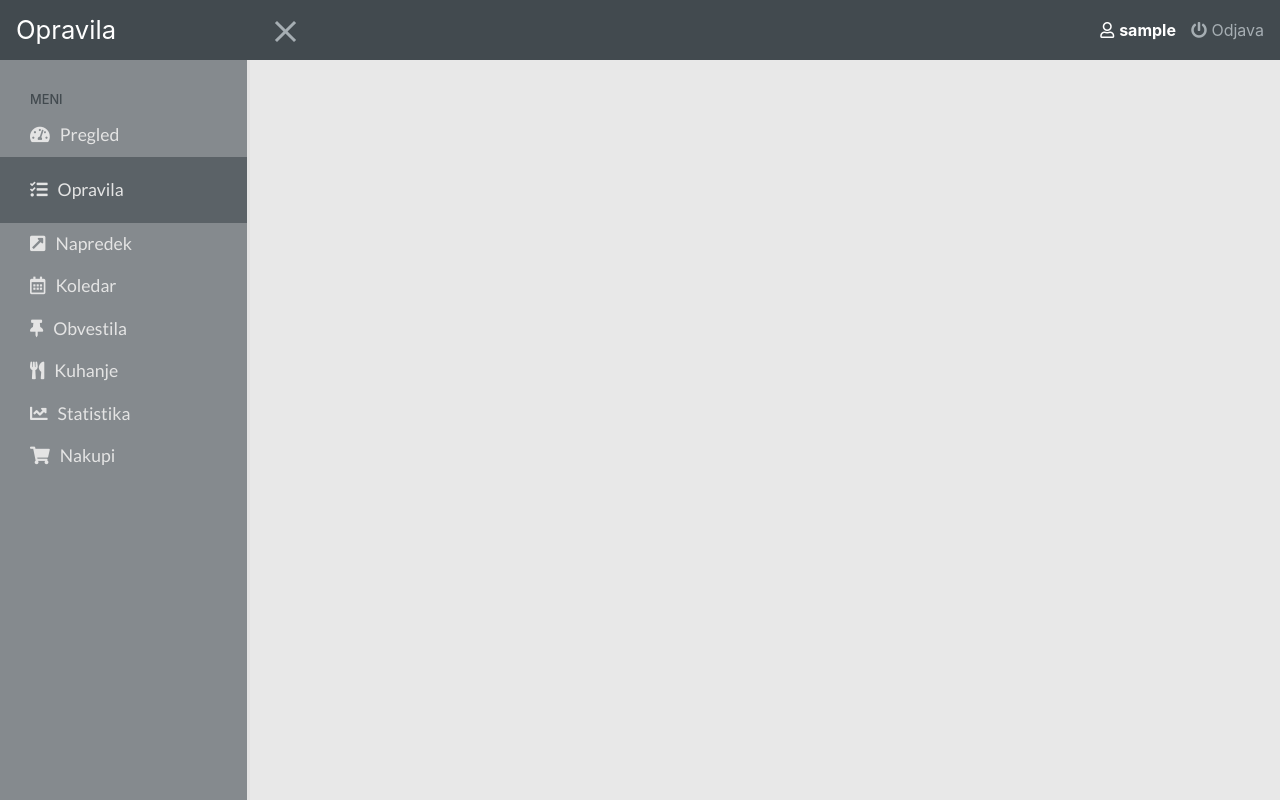
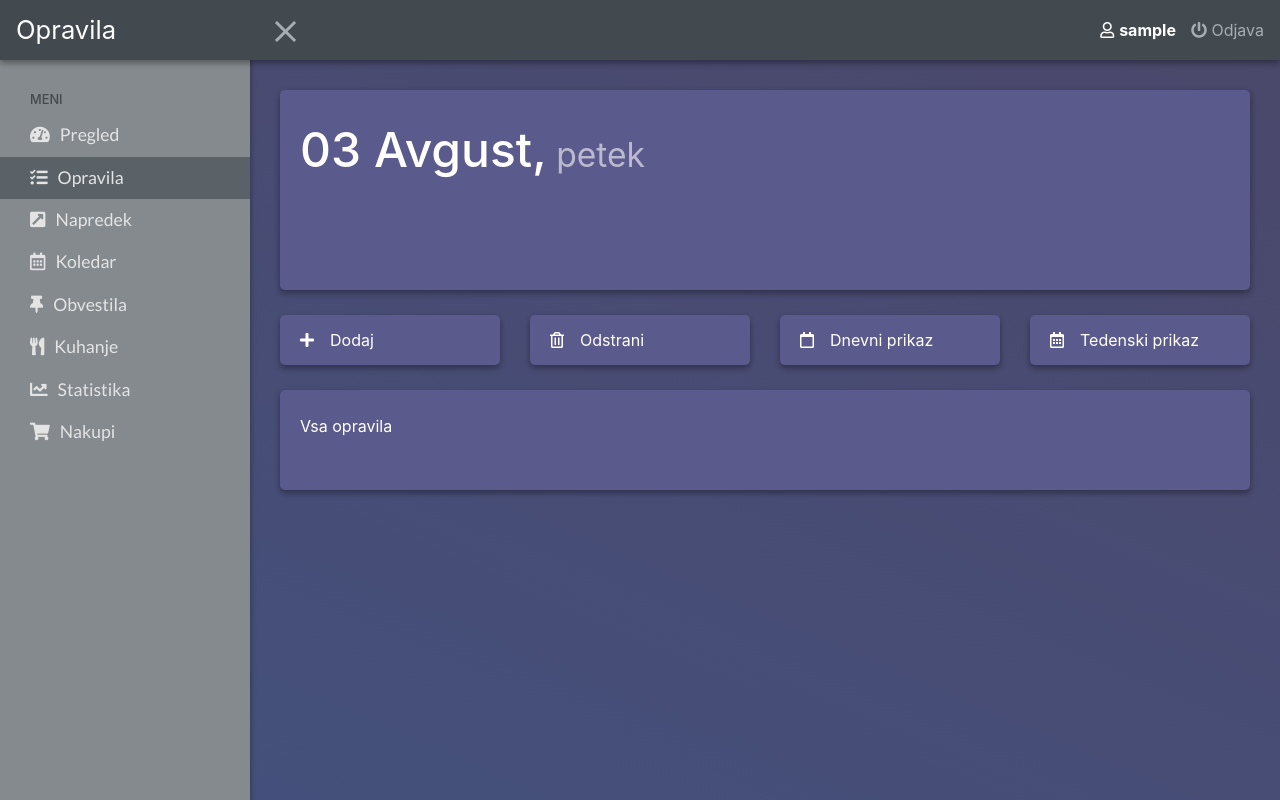
Before and after one commit to mskraban/wloss, a PHP site: page /Opravila.php in a window 1280 px wide. Run offline with PHP 8.4, Linux system fonts and the light colour scheme; the visitor is signed in with stand-in values (Sample User, id 1); some libraries are stand-ins or nearby versions.

Commit message:
Updated design

```diff
--- a/Opravila.php
+++ b/Opravila.php
@@ -18,6 +18,7 @@ if(!isset($_SESSION['username']) || empty($_SESSION['username'])){
     <meta name="viewport" content="width=device-width, initial-scale=1">
     <link rel="stylesheet" href="https://use.fontawesome.com/releases/v5.0.13/css/all.css" integrity="sha384-DNOHZ68U8hZfKXOrtjWvjxusGo9WQnrNx2sqG0tfsghAvtVlRW3tvkXWZh58N9jp" crossorigin="anonymous">
     <link href="https://fonts.googleapis.com/css?family=Open+Sans:300,400,700" rel="stylesheet">
+    <link rel="stylesheet" href="https://cdnjs.cloudflare.com/ajax/libs/animate.css/3.5.2/animate.min.css">
     <link rel="stylesheet" href="https://stackpath.bootstrapcdn.com/bootstrap/4.1.1/css/bootstrap.min.css" integrity="sha384-WskhaSGFgHYWDcbwN70/dfYBj47jz9qbsMId/iRN3ewGhXQFZCSftd1LZCfmhktB" crossorigin="anonymous">
     <link rel="stylesheet" href="assets/css/style.css"/>
     <link rel="stylesheet" href="assets/css/calendar.css"/>
@@ -30,7 +31,7 @@ if(!isset($_SESSION['username']) || empty($_SESSION['username'])){
     <script src="assets/js/script.js"></script>
     <script src="assets/js/calendar.js"></script>
 </head>
-<body id="w-background">
+<body id="w-background" class="bg-primary">
 
 
 
@@ -82,7 +83,56 @@ if(!isset($_SESSION['username']) || empty($_SESSION['username'])){
     </div>
 
         <div class="container-menu" id="auto-dash">
-            <div class="row"></div>
+            <div class="row">
+                <div class="col-12 col-lg-12 col-xl-12 widget">
+                    <div class="widget-xl-slim bg-purp">
+                        <div class="row h-50 animated slideInUp delay-1s">
+                            <div class="col-6"><span class="heading-day">03 Avgust,</span><span class="heading-date"> petek</span></div>
+                            <div class="col-6"></div>
+                        </div>
+                        <div class="row h-50">
+                            <div class="col-6"></div>
+                            <div class="col-6"></div>
+                        </div>
+                    </div>
+                </div>
+            </div>
+
+            <div class="row">
+                <div class="col-md-3 col-sm-6 widget">
+                    <div class="widget-xl-extra-slim bg-purp align-center text-white">
+                        <i class="fas fa-plus pr-3"></i>
+                        Dodaj
+                    </div>
+                </div>
+                <div class="col-md-3 col-sm-6 widget">
+                    <div class="widget-xl-extra-slim bg-purp align-center text-white">
+                        <i class="far fa-trash-alt pr-3"></i>
+                        Odstrani
+                    </div>
+                </div>
+                <div class="col-md-3 col-sm-6 widget">
+                    <div class="widget-xl-extra-slim bg-purp align-center text-white">
+                        <i class="far fa-calendar pr-3"></i>
+                        Dnevni prikaz
+                    </div>
+                </div>
+                <div class="col-md-3 col-sm-6 widget">
+                    <div class="widget-xl-extra-slim bg-purp align-center text-white">
+                        <i class="far fa-calendar-alt pr-3"></i>
+                        Tedenski prikaz
+                    </div>
+                </div>
+            </div>
+
+            <div class="row">
+                <div class="col-12 col-lg-12 col-xl-12 widget">
+                    <div class="widget-task bg-purp text-white">
+                        Vsa opravila
+                    </div>
+                </div>
+            </div>
+
         </div>
 
 
--- a/assets/css/style.css
+++ b/assets/css/style.css
@@ -37,6 +37,7 @@ body {
 .navbar {
     height           : 60px;
     background-color : #424a4f;
+    box-shadow: 0 3px 6px rgba(0, 0, 0, 0.16), 0 3px 6px rgba(0, 0, 0, 0.23);
 }
 
 .color-brand {
@@ -135,10 +136,7 @@ body {
     background-color   : #858a8e;
     overflow-x         : hidden;
     transition         : 0.5s ease-out;
-    border-right       : 1px solid #e3e3e3;
-    border-right-width : 3px;
-    border-right-style : solid;
-    border-right-color : rgb(227, 227, 227);
+    box-shadow: 0 3px 6px rgba(0, 0, 0, 0.16), 0 3px 6px rgba(0, 0, 0, 0.23);
 }
 
 .sidenav a {
@@ -160,8 +158,6 @@ body {
 .li-active a {
     color            : #e4e4e4;
     background-color : #5b6267;
-    padding-top      : 20px;
-    padding-bottom   : 20px;
 }
 
 a.text-secondary:hover {
@@ -252,6 +248,36 @@ a.text-secondary {
     box-shadow       : 0 3px 6px rgba(0, 0, 0, 0.16), 0 3px 6px rgba(0, 0, 0, 0.23);
 }
 
+.widget-xl-slim {
+    background-color : white;
+    width            : 100%;
+    height           : 200px !important;
+    border-radius    : 5px;
+    padding          : 24px 20px;
+    margin-bottom    : 25px;
+    box-shadow       : 0 3px 6px rgba(0, 0, 0, 0.16), 0 3px 6px rgba(0, 0, 0, 0.23);
+}
+
+.widget-xl-extra-slim {
+    background-color : white;
+    width            : 100%;
+    height           : 50px !important;
+    border-radius    : 5px;
+    padding          : 24px 20px;
+    margin-bottom    : 25px;
+    box-shadow       : 0 3px 6px rgba(0, 0, 0, 0.16), 0 3px 6px rgba(0, 0, 0, 0.23);
+}
+
+.widget-task {
+    background-color : white;
+    width            : 100%;
+    height           : 100px !important;
+    border-radius    : 5px;
+    padding          : 24px 20px;
+    margin-bottom    : 25px;
+    box-shadow       : 0 3px 6px rgba(0, 0, 0, 0.16), 0 3px 6px rgba(0, 0, 0, 0.23);
+}
+
 .widget-lg {
     background-color : white;
     width            : 100%;
@@ -277,6 +303,10 @@ a.text-secondary {
     min-height    : 1px;
     padding-right : 15px;
     padding-left  : 15px;
+}
+
+.widget-lastrow {
+    margin-bottom: 0px;
 }
 
 .container-menu {
@@ -501,6 +531,10 @@ a.text-secondary {
     height : 50%;
 }
 
+.w-50 {
+    width: 50%;
+}
+
 .font-heading-list {
     font-family : 'Roboto', sans-serif;
     font-size   : 1.4rem;
@@ -528,3 +562,53 @@ a.text-secondary {
 .j-space {
     justify-content: space-around;
 }
+
+.bg-purp {
+    background-color: #5b5a8c;
+}
+
+.heading-day {
+    font-size: 3rem;
+    font-weight: 500;
+    color: white;
+}
+
+.heading-date {
+    font-size: 2.1rem;
+    font-weight: 400;
+    color: rgba(255, 255, 255, 0.58);
+}
+
+.heading-month {
+    font-size: 1.5rem;
+    font-weight: 400;
+}
+
+.bg-primary {
+    height: 100%;
+    background-image: linear-gradient(to right top, #385789, #43517d, #494b72, #4b4666, #4b415b);
+    -webkit-animation: Gradient 5s ease infinite;
+    -moz-animation: Gradient 5s ease infinite;
+    animation: Gradient 5s ease infinite;
+    background-size: 300% 300%;
+}
+
+.animation-delay-200 {
+    -webkit-animation-delay: 0.1s;
+    animation-delay: 0.2s;
+}
+
+.animation-delay-400 {
+    -webkit-animation-delay: 0.2s;
+    animation-delay: 0.4s;
+}
+
+.animation-delay-600 {
+    -webkit-animation-delay: 0.2s;
+    animation-delay: 0.6s;
+}
+
+.align-center {
+    display: flex;
+    align-items: center;
+}
--- a/login.php
+++ b/login.php
@@ -85,7 +85,7 @@ if($_SERVER["REQUEST_METHOD"] == "POST"){
     <link rel="stylesheet" href="https://use.fontawesome.com/releases/v5.0.13/css/all.css" integrity="sha384-DNOHZ68U8hZfKXOrtjWvjxusGo9WQnrNx2sqG0tfsghAvtVlRW3tvkXWZh58N9jp" crossorigin="anonymous">
     <link href="https://fonts.googleapis.com/css?family=Open+Sans:300,400,700" rel="stylesheet">
     <link rel="stylesheet" href="https://stackpath.bootstrapcdn.com/bootstrap/4.1.1/css/bootstrap.min.css" integrity="sha384-WskhaSGFgHYWDcbwN70/dfYBj47jz9qbsMId/iRN3ewGhXQFZCSftd1LZCfmhktB" crossorigin="anonymous">
-    <link rel="stylesheet" href="login.css"/>
+    <link rel="stylesheet" href="assets/css/login.css"/>
     <script src="https://code.jquery.com/jquery-3.3.1.slim.min.js" integrity="sha384-q8i/X+965DzO0rT7abK41JStQIAqVgRVzpbzo5smXKp4YfRvH+8abtTE1Pi6jizo" crossorigin="anonymous"></script>
     <script src="https://cdnjs.cloudflare.com/ajax/libs/popper.js/1.14.3/umd/popper.min.js" integrity="sha384-ZMP7rVo3mIykV+2+9J3UJ46jBk0WLaUAdn689aCwoqbBJiSnjAK/l8WvCWPIPm49" crossorigin="anonymous"></script>
     <script src="https://stackpath.bootstrapcdn.com/bootstrap/4.1.1/js/bootstrap.min.js" integrity="sha384-smHYKdLADwkXOn1EmN1qk/HfnUcbVRZyYmZ4qpPea6sjB/pTJ0euyQp0Mk8ck+5T" crossorigin="anonymous"></script>
--- a/register.php
+++ b/register.php
@@ -138,7 +138,7 @@ if($_SERVER["REQUEST_METHOD"] == "POST"){
     <link rel="stylesheet" href="https://use.fontawesome.com/releases/v5.0.13/css/all.css" integrity="sha384-DNOHZ68U8hZfKXOrtjWvjxusGo9WQnrNx2sqG0tfsghAvtVlRW3tvkXWZh58N9jp" crossorigin="anonymous">
     <link href="https://fonts.googleapis.com/css?family=Open+Sans:300,400,700" rel="stylesheet">
     <link rel="stylesheet" href="https://stackpath.bootstrapcdn.com/bootstrap/4.1.1/css/bootstrap.min.css" integrity="sha384-WskhaSGFgHYWDcbwN70/dfYBj47jz9qbsMId/iRN3ewGhXQFZCSftd1LZCfmhktB" crossorigin="anonymous">
-    <link rel="stylesheet" href="login.css"/>
+    <link rel="stylesheet" href="assets/css/login.css"/>
     <script src="https://code.jquery.com/jquery-3.3.1.slim.min.js" integrity="sha384-q8i/X+965DzO0rT7abK41JStQIAqVgRVzpbzo5smXKp4YfRvH+8abtTE1Pi6jizo" crossorigin="anonymous"></script>
     <script src="https://cdnjs.cloudflare.com/ajax/libs/popper.js/1.14.3/umd/popper.min.js" integrity="sha384-ZMP7rVo3mIykV+2+9J3UJ46jBk0WLaUAdn689aCwoqbBJiSnjAK/l8WvCWPIPm49" crossorigin="anonymous"></script>
     <script src="https://stackpath.bootstrapcdn.com/bootstrap/4.1.1/js/bootstrap.min.js" integrity="sha384-smHYKdLADwkXOn1EmN1qk/HfnUcbVRZyYmZ4qpPea6sjB/pTJ0euyQp0Mk8ck+5T" crossorigin="anonymous"></script>
```
Also changed, not shown: assets/js/countDown.js (added, +45 -0 lines), assets/js/script.js (+5 -45 lines), welcome.php (+14 -8 lines), assets/css/login.css (renamed from login.css).
